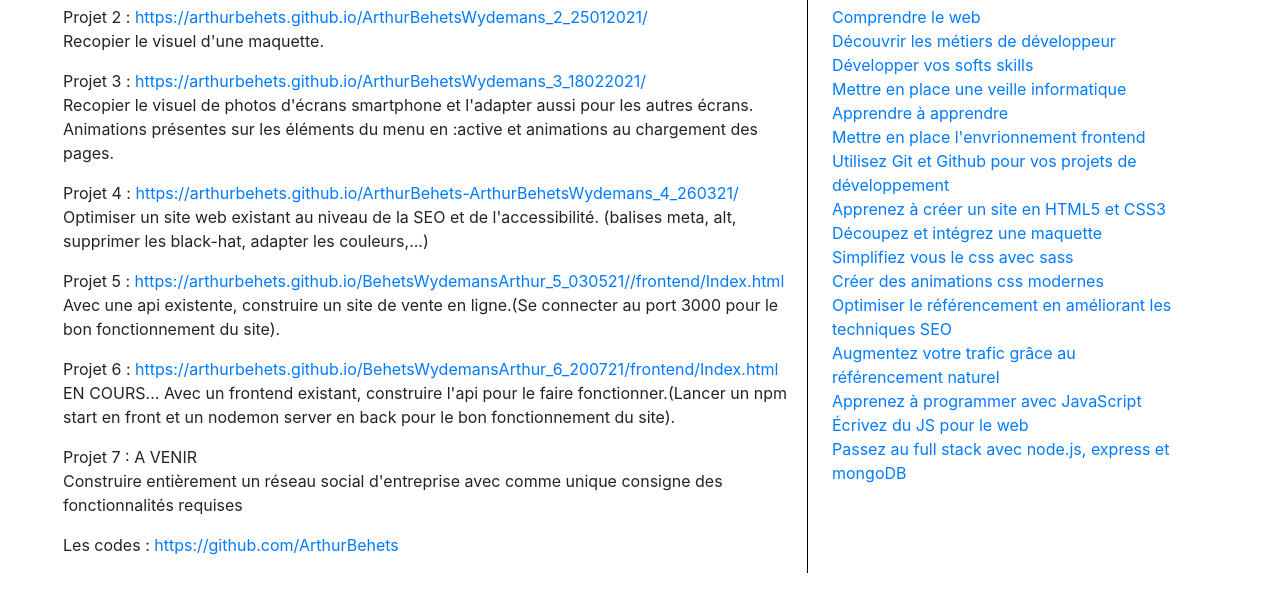
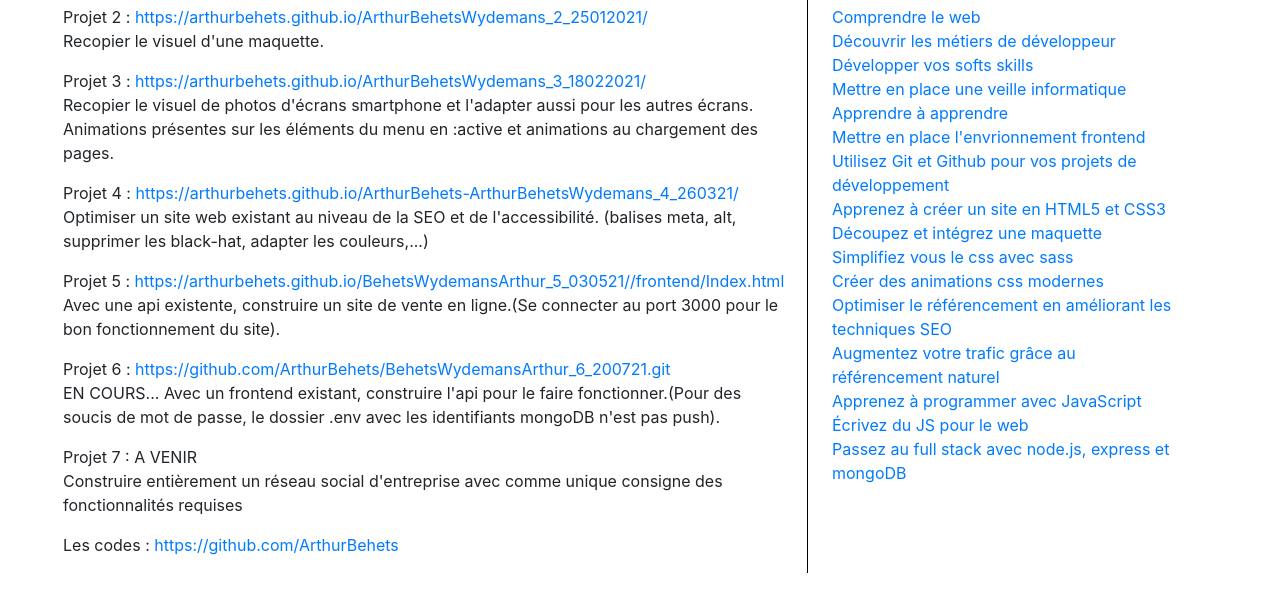
Before and after one commit to ArthurBehets/ABW_CV, a website: page Frontend/Html/certifs.html in a window 1280 px wide. Shown: the part 155-766 px from the top of the page. Drawn offline with nearby package versions, Linux system fonts and the light colour scheme.

Commit message:
projet6 ajust

```diff
--- a/Frontend/Html/certifs.html
+++ b/Frontend/Html/certifs.html
@@ -27,7 +27,7 @@
                     <p>Projet 3 : <a href="https://arthurbehets.github.io/ArthurBehetsWydemans_3_18022021/">https://arthurbehets.github.io/ArthurBehetsWydemans_3_18022021/ </a><br>Recopier le visuel de photos d'écrans smartphone et l'adapter aussi pour les autres écrans. Animations présentes sur les éléments du menu en :active et animations au chargement des pages.</p>
                     <p>Projet 4 : <a href="https://arthurbehets.github.io/ArthurBehets-ArthurBehetsWydemans_4_260321/">https://arthurbehets.github.io/ArthurBehets-ArthurBehetsWydemans_4_260321/</a><br>Optimiser un site web existant au niveau de la SEO et de l'accessibilité. (balises meta, alt, supprimer les black-hat, adapter les couleurs,...)</p>
                     <p>Projet 5 : <a href="https://arthurbehets.github.io/BehetsWydemansArthur_5_030521//frontend/Index.html">https://arthurbehets.github.io/BehetsWydemansArthur_5_030521//frontend/Index.html</a><br>Avec une api existente, construire un site de vente en ligne.(Se connecter au port 3000 pour le bon fonctionnement du site).</p>
-                    <p>Projet 6 : <a href="https://arthurbehets.github.io/BehetsWydemansArthur_6_200721/frontend/Index.html">https://arthurbehets.github.io/BehetsWydemansArthur_6_200721/frontend/Index.html</a><br>EN COURS... Avec un frontend existant, construire l'api pour le faire fonctionner.(Lancer un npm start en front et un nodemon server en back pour le bon fonctionnement du site).</p>
+                    <p>Projet 6 : <a href="https://github.com/ArthurBehets/BehetsWydemansArthur_6_200721.git">https://github.com/ArthurBehets/BehetsWydemansArthur_6_200721.git</a><br>EN COURS... Avec un frontend existant, construire l'api pour le faire fonctionner.(Pour des soucis de mot de passe, le dossier .env avec les identifiants mongoDB n'est pas push).</p>
                     <p>Projet 7 : A VENIR<br>Construire entièrement un réseau social d'entreprise avec comme unique consigne des fonctionnalités requises</p>
                     <p>Les codes :<a href="https://github.com/ArthurBehets"> https://github.com/ArthurBehets</a></p>
                 </div>
```
